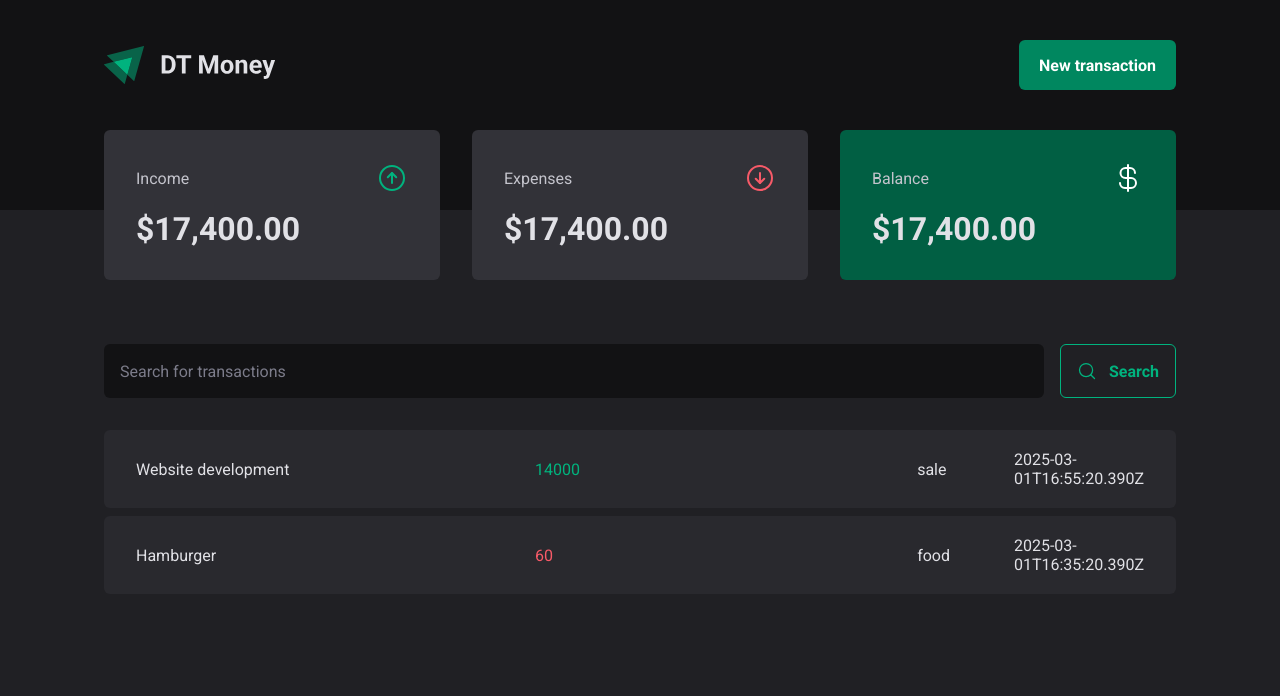
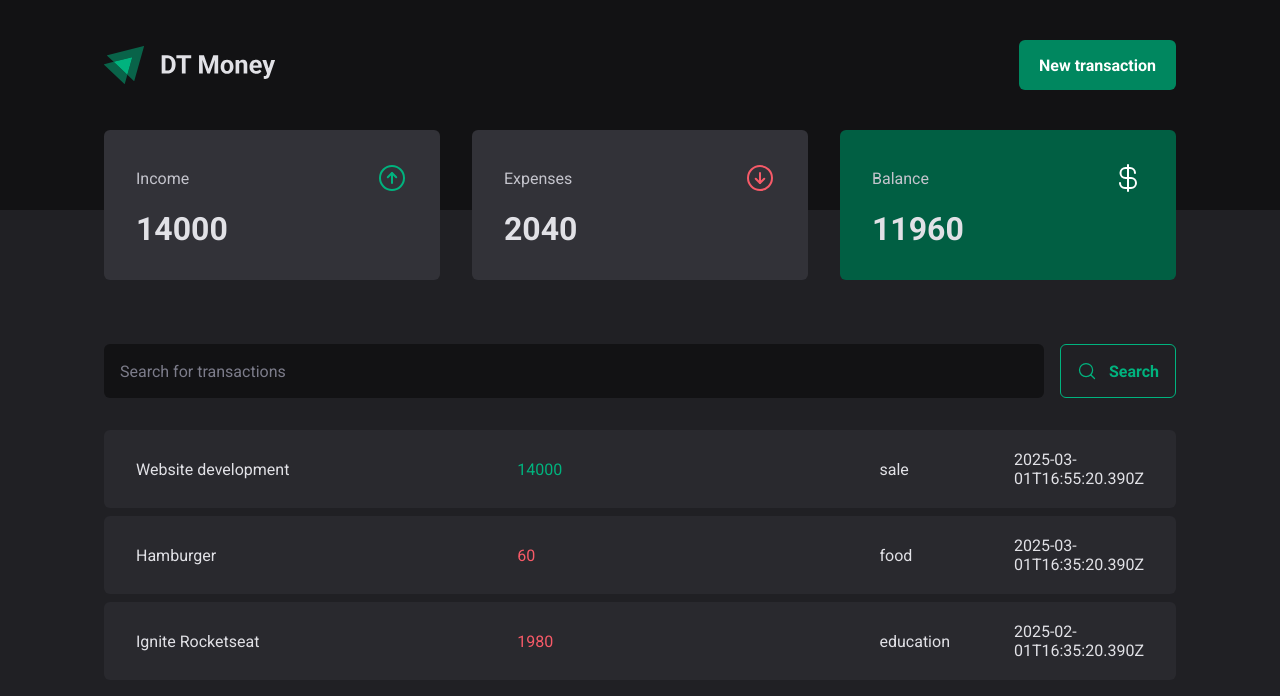
Before and after one commit to martahil/03-dt-money, a React (Vite) app: page / in a window 1280 px wide. Shown: the top 696 px of the page. Built offline with nearby package versions, Linux system fonts and the light colour scheme; data requests are answered from the project's data file.

Commit message:
Feat: implement TransactionsContext, update Transactions component with the context and show income, outcome, and total (Summary)

```diff
--- a/server.json
+++ b/server.json
@@ -15,6 +15,14 @@
       "category": "food",
       "price": 60,
       "createdAt": "2025-03-01T16:35:20.390Z"
+    },
+    {
+      "id": 3,
+      "description": "Ignite Rocketseat",
+      "type": "outcome",
+      "category": "education",
+      "price": 1980,
+      "createdAt": "2025-02-01T16:35:20.390Z"
     }
   ]
 }
--- a/src/App.tsx
+++ b/src/App.tsx
@@ -2,13 +2,17 @@
 import { defaultTheme } from "./styles/themes/default"
 import { GlobalStyle } from "./styles/global"
 import { Transactions } from "./pages/Transactions"
+import { TransactionsProvider } from "./contexts/TransactionsContext"
 
 export function App() {
 
   return (
     <ThemeProvider theme={defaultTheme}>
       <GlobalStyle />
-      <Transactions />
+
+      <TransactionsProvider>
+        <Transactions />
+      </TransactionsProvider>
     </ThemeProvider>
   )
 }
--- a/src/components/Summary/index.tsx
+++ b/src/components/Summary/index.tsx
@@ -1,7 +1,30 @@
 import { ArrowCircleDown, ArrowCircleUp, CurrencyDollar } from "phosphor-react";
 import { SummaryCard, SummaryContainer } from "./styles";
+import { TransactionsContext } from "../../contexts/TransactionsContext";
+import { useContext } from "react";
 
 export function Summary() {
+  const { transactions } = useContext(TransactionsContext)
+
+  const summary = transactions.reduce(
+    (acc, transaction) => {
+      if(transaction.type === 'income') {
+        acc.income += transaction.price
+        acc.total += transaction.price
+      } else {
+        acc.outcome += transaction.price
+        acc.total -= transaction.price
+      }
+
+      return acc
+    },
+    {
+      income: 0,
+      outcome: 0,
+      total: 0
+    }
+  )
+
   return(
     <SummaryContainer>
       <SummaryCard>
@@ -10,7 +33,7 @@
           <ArrowCircleUp size={32} color="#00b37e" />
         </header>
 
-        <strong>$17,400.00</strong>
+        <strong>{summary.income}</strong>
       </SummaryCard>
 
       <SummaryCard>
@@ -19,7 +42,7 @@
           <ArrowCircleDown size={32} color="#f75a68" />
         </header>
 
-        <strong>$17,400.00</strong>
+        <strong>{summary.outcome}</strong>
       </SummaryCard>
 
       <SummaryCard variant="green">
@@ -28,7 +51,7 @@
           <CurrencyDollar size={32} color="#fff" />
         </header>
 
-        <strong>$17,400.00</strong>
+        <strong>{summary.total}</strong>
       </SummaryCard>
     </SummaryContainer>
   )
--- /dev/null
+++ b/src/contexts/TransactionsContext.tsx
@@ -0,0 +1,41 @@
+import { createContext, ReactNode, useEffect, useState } from "react";
+
+interface Transaction {
+  id: number;
+  description: string;
+  type: 'income' | 'outcome';
+  price: number;
+  category: string;
+  createdAt: string;
+}
+
+interface TransactionContextType {
+  transactions: Transaction[]
+}
+
+interface TransactionsProviderProps {
+  children: ReactNode
+}
+
+export const TransactionsContext = createContext({} as TransactionContextType)
+
+export function TransactionsProvider({ children }: TransactionsProviderProps) {
+  const [transactions, setTransactions] = useState<Transaction[]>([])
+
+    async function loadTransactions() {
+      const response = await fetch('http://localhost:3000/transactions')
+      const data = await response.json()
+
+      setTransactions(data)
+    }
+
+    useEffect(() => {
+      loadTransactions()
+    }, [])
+
+  return(
+    <TransactionsContext.Provider value={{ transactions }}>
+      {children}
+    </TransactionsContext.Provider>
+  )
+}
--- a/src/pages/Transactions/index.tsx
+++ b/src/pages/Transactions/index.tsx
@@ -1,31 +1,12 @@
-import { useEffect, useState } from "react";
+import { useContext } from "react";
 import { Header } from "../../components/Header";
 import { Summary } from "../../components/Summary";
 import { SearchForm } from "./components/SearchForm";
 import {  PriceHighlight, TransactionsContainer, TransactionsTable } from "./styles";
-
-interface Transactions {
-  id: number;
-  description: string;
-  type: 'income' | 'outcome';
-  price: number;
-  category: string;
-  createdAt: string;
-}
+import { TransactionsContext } from "../../contexts/TransactionsContext";
 
 export function Transactions() {
-  const [transactions, setTransactions] = useState<Transactions[]>([])
-
-  async function loadTransactions() {
-    const response = await fetch('http://localhost:3000/transactions')
-    const data = await response.json()
-
-    setTransactions(data)
-  }
-
-  useEffect(() => {
-    loadTransactions()
-  }, [])
+  const { transactions } = useContext(TransactionsContext)
 
   return(
     <div>
```
